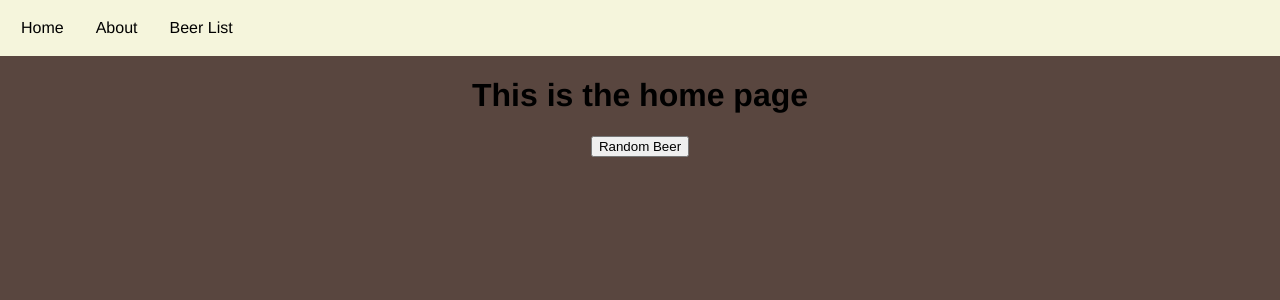
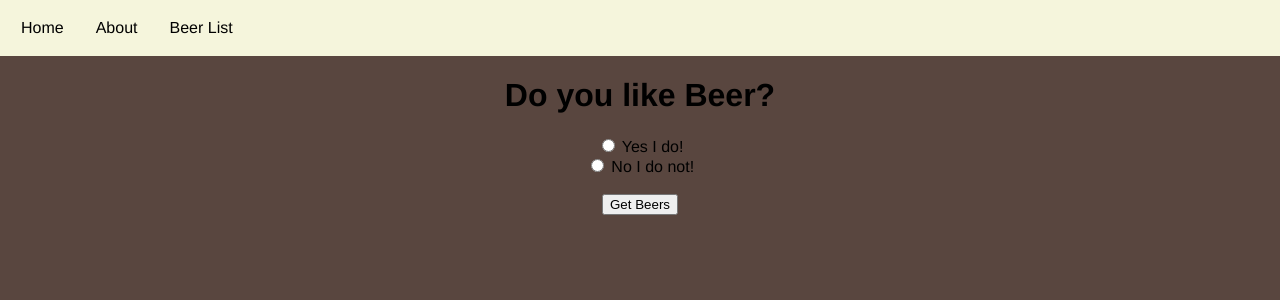
Before and after one commit to PaulJD88/Beer, a Vue app: page / in a window 1280 px wide. Shown: the top 300 px of the page. Built offline with nearby package versions, Linux system fonts and the light colour scheme.

Commit message:
Still Figuring It Out

```diff
--- a/src/views/Home.vue
+++ b/src/views/Home.vue
@@ -1,8 +1,23 @@
 <template>
   <div class="home">
-    <h1>This is the home page</h1>
-    <button @click="randomBeer">Random Beer</button>
-    <div class="rBeers" v-for="randomB in beersRandom" :key="randomB.id"></div>
+    <h1>Do you like Beer?</h1>
+
+    <input v-model="beersRandom" value="yes" type="radio" id="yes" />
+    <label for="no"> Yes I do!</label><br />
+
+    <input v-model="beersRandom" value="no" type="radio" id="no" />
+    <label for="no"> No I do not!</label><br />
+
+    <p v-if="beersRandom === 'yes'">
+      Yaaaaaaaaaaaay! {{ randomBeer.image_url }}
+    </p>
+    <p v-else-if="beersRandom === 'no'">Booo!</p>
+    <br />
+    <div class="get beer">
+      <button @click="randomBeer">Get Beers</button>
+      <h1>{{ randomBeer.id }}</h1>
+      <img :src="randomBeer.image_url" />
+    </div>
   </div>
 </template>
 
@@ -15,7 +30,7 @@ export default {
   data() {
     return {
       rBeer: 1,
-      beersRandom: [],
+      beersRandom: '',
     };
   },
   methods: {
@@ -26,7 +41,7 @@ export default {
         .then((response) => response.json())
         .then((json) => {
           console.log(json);
-          this.randomBeer = json;
+          this.beersRandom = json;
           console.log(this.rBeer);
         });
     },
```
